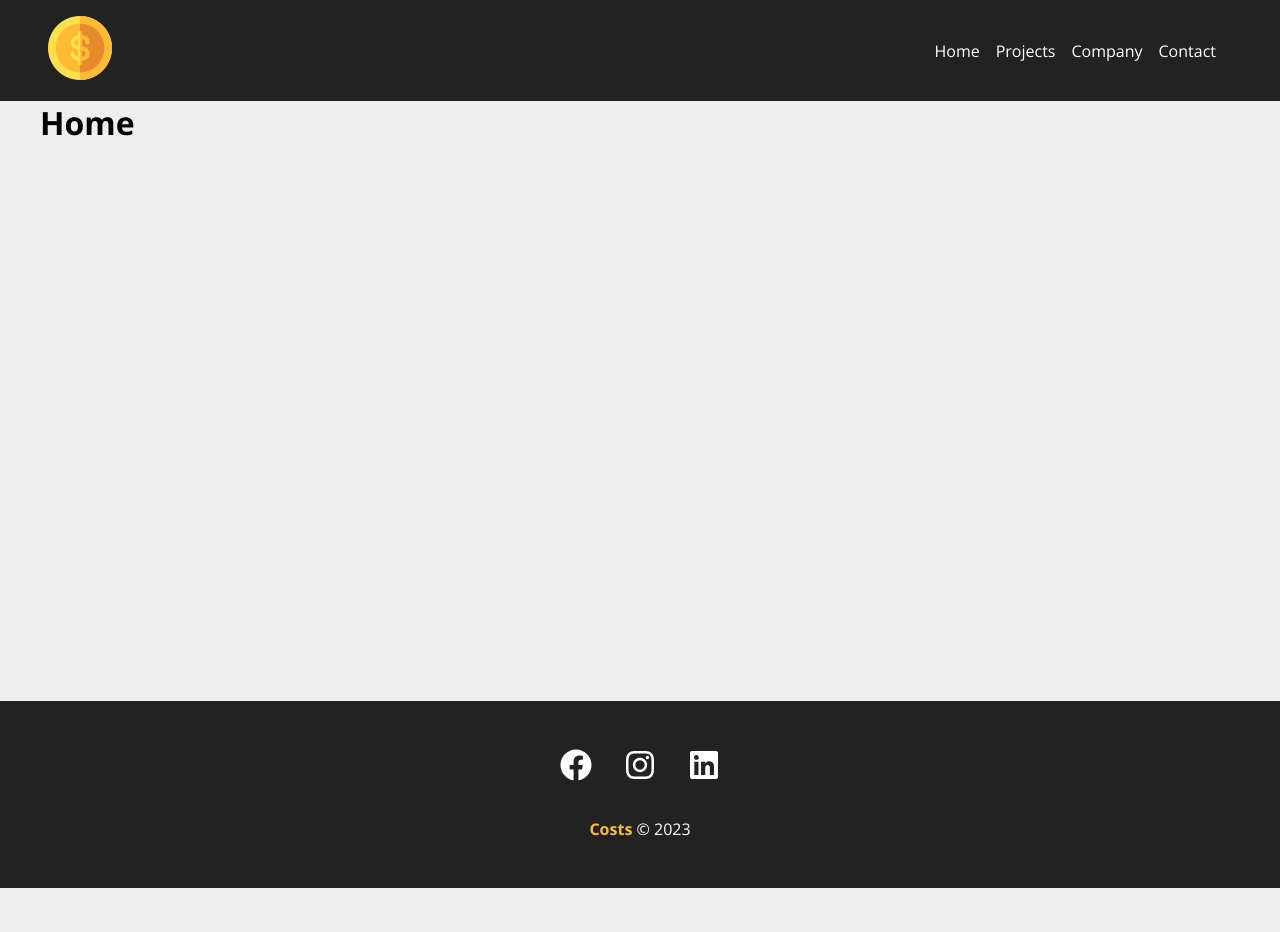
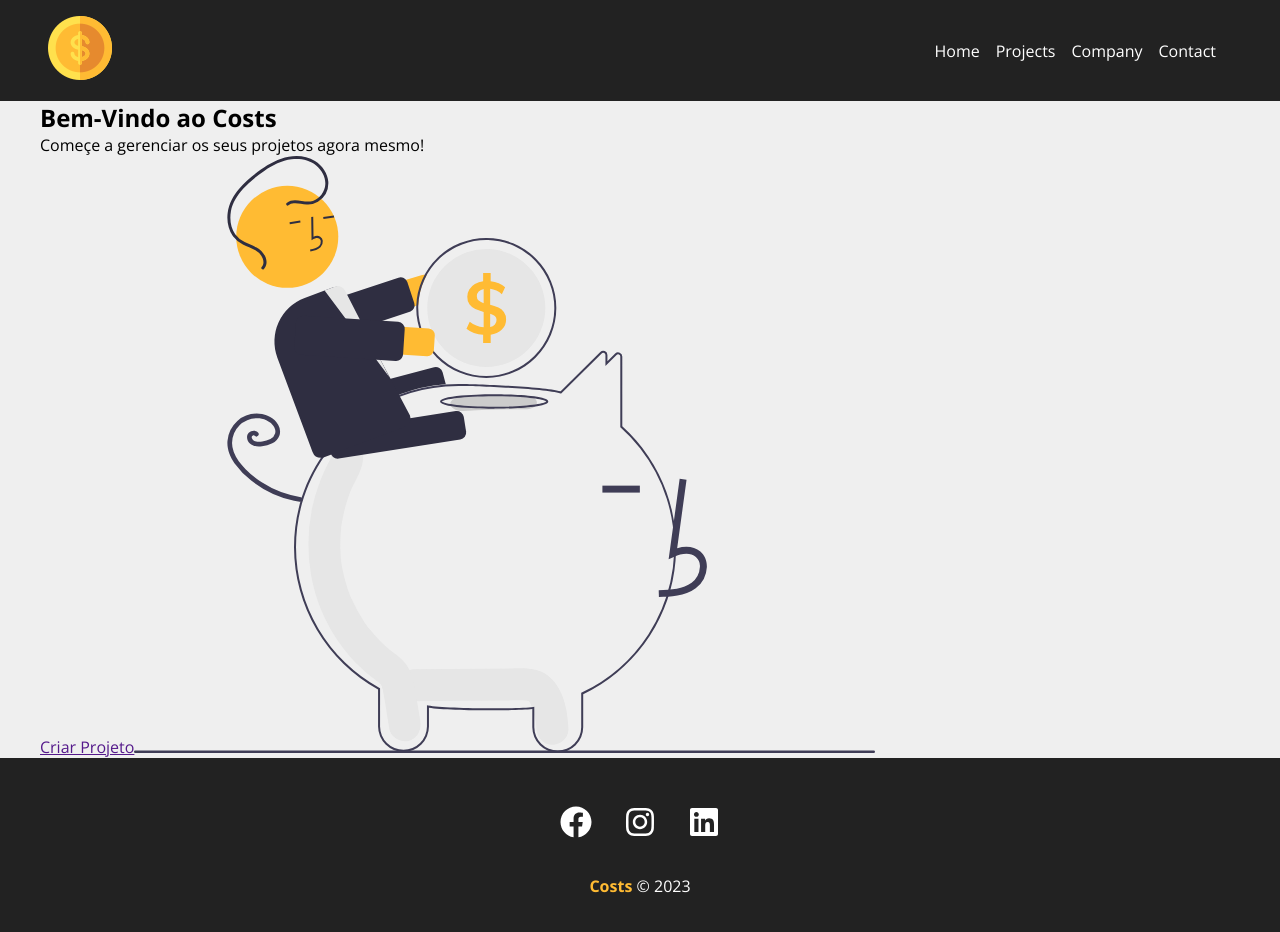
Before and after one commit to RafaelHDSV/Costs, a React (Create React App) app: page / in a window 1280 px wide. Shown: the top 932 px of the page. Before the commit the page ends 888 px from the top, so only its background shows below. Built offline with nearby package versions, Linux system fonts and the light colour scheme; the HTML template or start-up script is replaced by a standard one.

Commit message:
Updating home page

```diff
--- a/src/App.js
+++ b/src/App.js
@@ -1,4 +1,4 @@
-import { BrowserRouter as Router, Routes, Route, Link } from 'react-router-dom'
+import { BrowserRouter as Router, Routes, Route } from 'react-router-dom'
 
 import Home from './components/pages/Home'
 import Projects from './components/pages/Projects'
--- a/src/components/pages/Home.js
+++ b/src/components/pages/Home.js
@@ -1,8 +1,16 @@
 import React from 'react'
+import savings from '../../images/savings.svg'
+
+import styles from './Home.module.css'
 
 const Home = () => {
     return (
-        <h1>Home</h1>
+        <section>
+            <h1>Bem-Vindo ao <span>Costs</span></h1>
+            <p>Começe a gerenciar os seus projetos agora mesmo!</p>
+            <a href="">Criar Projeto</a>
+            <img src={savings} alt="savings.svg'" />
+        </section>
     )
 }
 
```
Also changed, not shown: src/components/pages/Home.module.css (added).
